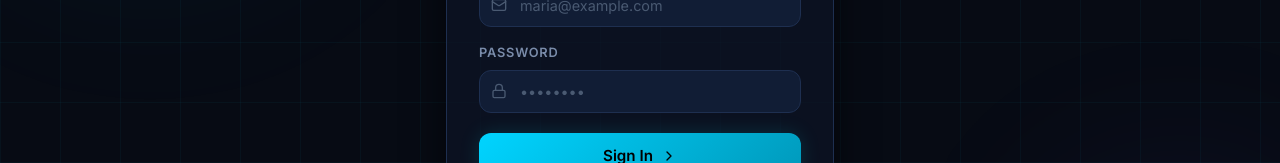
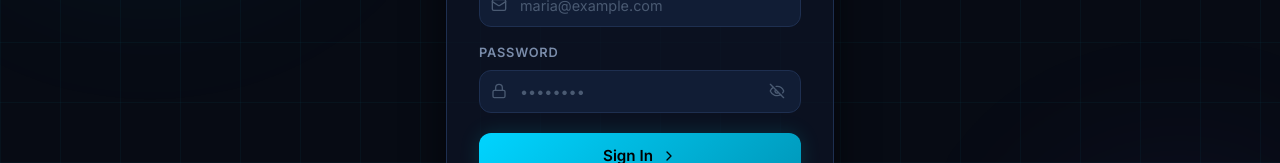
Before and after one commit to Caballosanex/CatLink, a React (Vite) app in the folder frontend/: page /login in a window 1280 px wide. Shown: the part 378-541 px from the top of the page. Built offline with nearby package versions, Linux system fonts and the light colour scheme.

Commit message:
visibility toggle on login page

```diff
--- a/frontend/src/pages/LoginPage.css
+++ b/frontend/src/pages/LoginPage.css
@@ -166,6 +166,32 @@
     padding-left: 2.5rem;
 }
 
+.input-with-toggle {
+    padding-right: 2.5rem;
+}
+
+.password-toggle {
+    position: absolute;
+    right: 12px;
+    top: 50%;
+    transform: translateY(-50%);
+    background: none;
+    border: none;
+    cursor: pointer;
+    color: var(--color-text-dim);
+    padding: 4px;
+    display: flex;
+    align-items: center;
+    justify-content: center;
+    border-radius: var(--radius-sm);
+    transition: color 0.2s ease, background 0.2s ease;
+}
+
+.password-toggle:hover {
+    color: var(--color-primary);
+    background: var(--color-primary-dim);
+}
+
 .error-msg {
     display: flex;
     align-items: center;
--- a/frontend/src/pages/LoginPage.jsx
+++ b/frontend/src/pages/LoginPage.jsx
@@ -1,7 +1,7 @@
 import { useState } from 'react';
 import { useNavigate } from 'react-router-dom';
 import { useAuth } from '../context/AuthContext';
-import { Zap, Shield, User, Lock, Mail, AlertCircle, ChevronRight } from 'lucide-react';
+import { Zap, Shield, User, Lock, Mail, AlertCircle, ChevronRight, Eye, EyeOff } from 'lucide-react';
 import './LoginPage.css';
 
 export default function LoginPage() {
@@ -10,6 +10,7 @@ export default function LoginPage() {
     const [password, setPassword] = useState('');
     const [error, setError] = useState('');
     const [loading, setLoading] = useState(false);
+    const [showPassword, setShowPassword] = useState(false);
     const { login } = useAuth();
     const navigate = useNavigate();
 
@@ -96,13 +97,21 @@ export default function LoginPage() {
                             <div className="input-icon-wrap">
                                 <Lock size={16} className="input-icon" />
                                 <input
-                                    type="password"
-                                    className="input-field input-with-icon"
-                                    placeholder="••••••••"
+                                    type={showPassword ? 'text' : 'password'}
+                                    className="input-field input-with-icon input-with-toggle"
+                                    placeholder={showPassword ? 'password' : '••••••••'}
                                     value={password}
                                     onChange={(e) => setPassword(e.target.value)}
                                     required
                                 />
+                                <button
+                                    type="button"
+                                    className="password-toggle"
+                                    onClick={() => setShowPassword(prev => !prev)}
+                                    aria-label={showPassword ? 'Hide password' : 'Show password'}
+                                >
+                                    {showPassword ? <Eye size={16} /> : <EyeOff size={16} />}
+                                </button>
                             </div>
                         </div>
 
```
